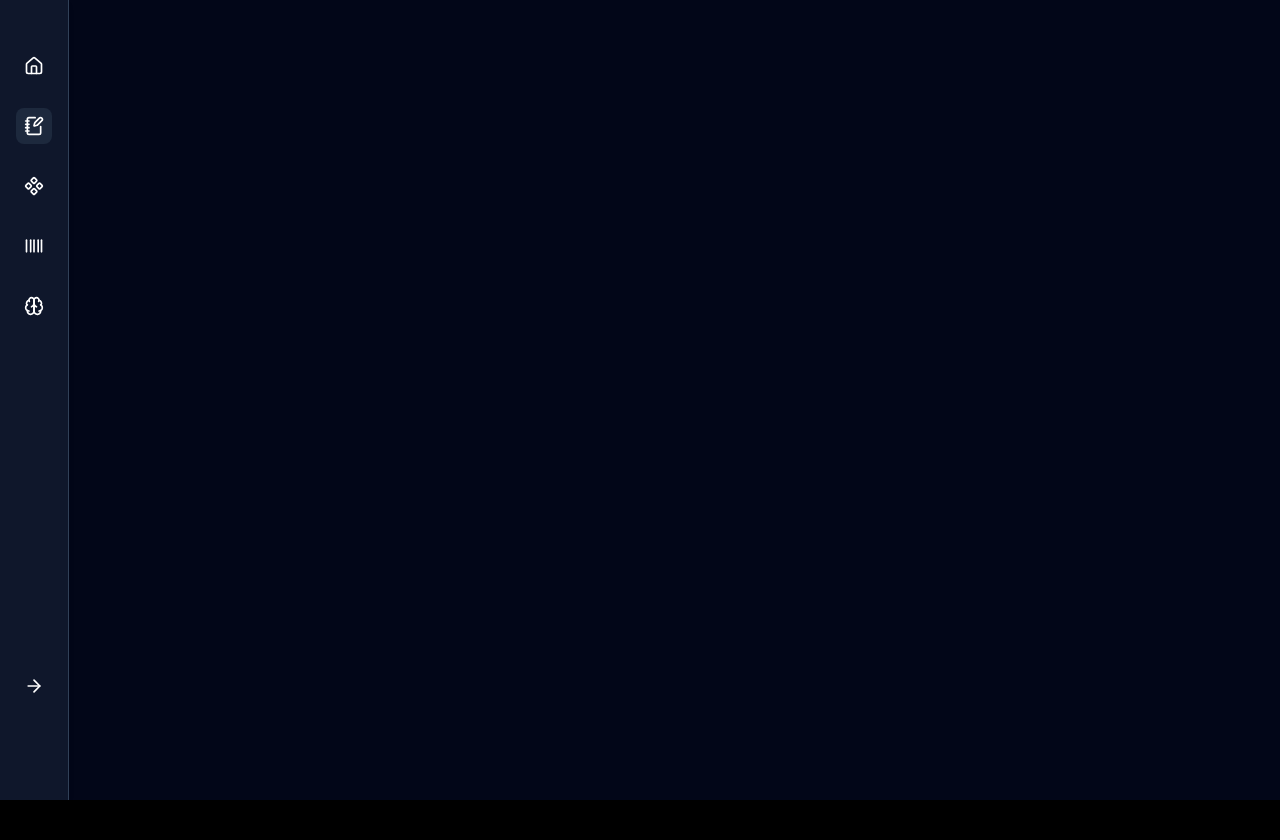
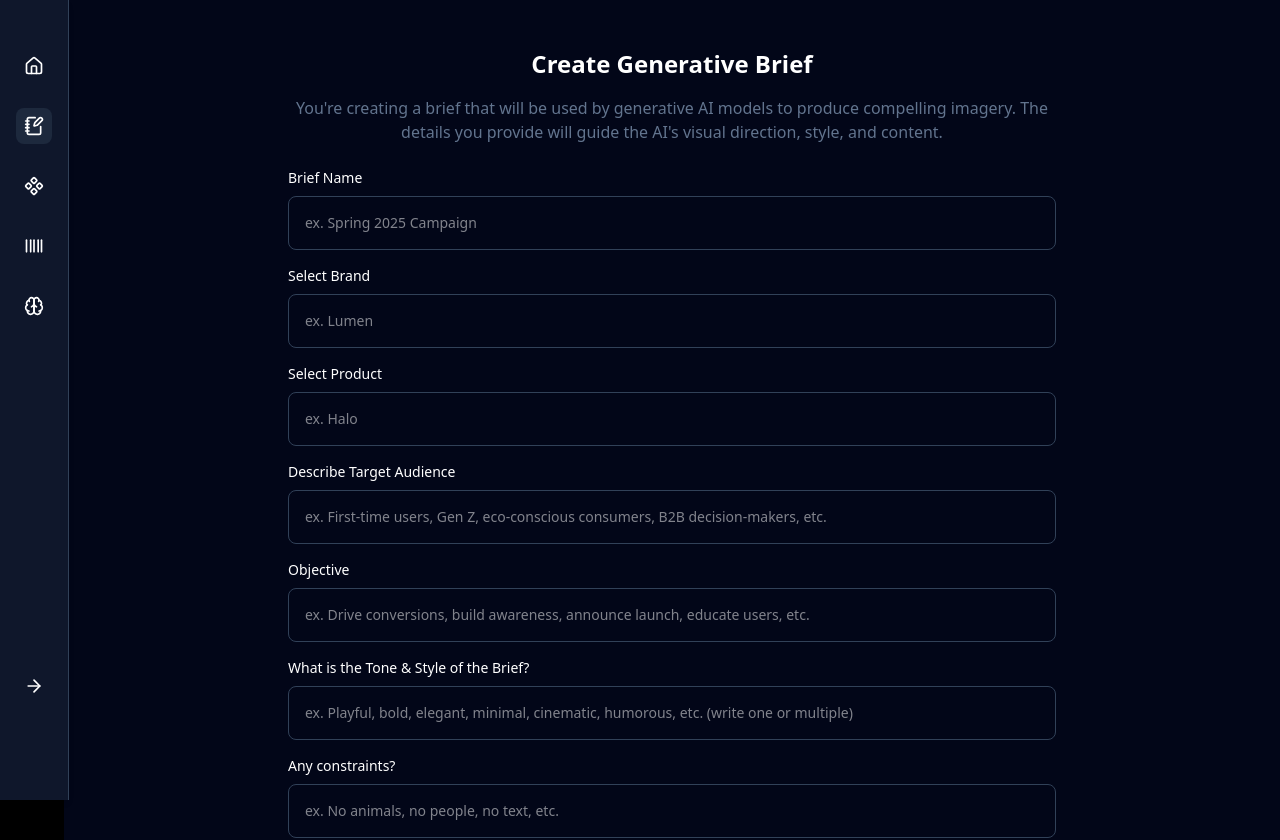
Before and after one commit to Alkemiist/pablo-next, a Next.js app: page /gen-brief in a window 1280 px wide. Shown: the top 840 px of the page. Before the commit the page ends 800 px from the top, so only its background shows below. Built offline with nearby package versions, Linux system fonts and the light colour scheme.

Commit message:
gen brief created

```diff
--- a/app/gen-brief/page.tsx
+++ b/app/gen-brief/page.tsx
@@ -1,28 +1,199 @@
 'use client';
-
-// this is the page for the generative brief: It will be a one-step form that will  generate a brief for idea generation for the user. It will be simple and easy to use.
-// The brief will be a one-pager that will be used to generate ideas for the user.
-// CTA will be a button to generate the brief.
 
 // imports
 import { useState } from 'react';
 import { useForm } from 'react-hook-form';
 import TextareaAutosize from 'react-textarea-autosize';
 import { useGenBriefData } from '../context/gen-brief-context';
+import { GenBriefSchema, genBriefSchema } from '@/lib/genBriefSchema';
+import { zodResolver } from '@hookform/resolvers/zod';
+import axios from 'axios';
+import React from 'react';
 
 
 export default function GenBrief() {
 
-    // this is the logic
-    const { briefName, setBriefName, brand, setBrand, product, setProduct, targetAudience, setTargetAudience, objective, setObjective } = useGenBriefData();
+    // Destructuring the useGenBriefData hook
+    const { briefName, setBriefName, brand, setBrand, product, setProduct, targetAudience, setTargetAudience, objective, setObjective, toneAndStyle, setToneAndStyle, useCase, setUseCase, constraints, setConstraints } = useGenBriefData();
+
+    // form + zod resolver -- destructuring the useForm hook
+    const { register, reset, handleSubmit, formState: { errors, isSubmitting }, setValue, watch } = useForm<GenBriefSchema>({
+        resolver: zodResolver(genBriefSchema),
+        mode: 'onSubmit',
+        defaultValues: {
+            briefName,
+            brand,
+            product,
+            targetAudience,
+            objective,
+            toneAndStyle,
+            constraints
+        }
+    });
+
+    // Watch form values and update context -- this is the sync between the form and the context file
+    const formValues = watch();
+
+    React.useEffect(() => {
+        setBriefName(formValues.briefName || '');
+        setBrand(formValues.brand || '');
+        setProduct(formValues.product || '');
+        setTargetAudience(formValues.targetAudience || '');
+        setObjective(formValues.objective || '');
+        setToneAndStyle(formValues.toneAndStyle || '');
+        setConstraints(formValues.constraints || '');
+    }, [formValues]);
+
+    // on Submit -- function to handle the form submission
+    const onSubmit = async (data: GenBriefSchema) => {
+
+        try {
+            // Log the actual form data being submitted
+            console.log('Submitting form data:', data);
+
+            // Create a new form data object
+            const genBriefData = new FormData();
+
+            // Append data to form data object
+            genBriefData.append("briefName", data.briefName);
+            genBriefData.append("brand", data.brand);
+            genBriefData.append("product", data.product);
+            genBriefData.append("targetAudience", data.targetAudience);
+            genBriefData.append("objective", data.objective);
+            genBriefData.append("toneAndStyle", data.toneAndStyle);
+            genBriefData.append("constraints", data.constraints);
+
+            // Send form data to backend
+            // const response = await axios.post("/api/genBrief", genBriefData);
+
+
+            // Reset form after successful submission
+            reset();
+        } catch (error) {
+            console.error('Error submitting form:', error);
+        }
+    }
 
 
     // the return statement
     return (
-            <div>
-                <form className="flex flex-col gap-4 container max-w-3xl mx-4 items-center justify-center h-screen">
 
-                </form>
+        <div className='flex flex-col gap-4 items-center px-4 py-12 overflow-y-auto bg-slate-950'>
+
+        <div className="flex flex-col w-full lg:w-80% max-w-3xl text-center mb-2">
+            <h1 className='text-2xl font-bold mb-4'>Create Generative Brief</h1>
+            <p className='text-slate-500'>
+                You're creating a brief that will be used by generative AI models to produce compelling imagery. The details you provide will guide
+                the AI's visual direction, style, and content.
+            </p>
+        </div>
+
+        <form
+            onSubmit={(e) => {
+                e.preventDefault();
+                handleSubmit(onSubmit)(e);
+            }}
+            className='flex flex-col gap-4 justify-center items-center w-full max-w-3xl'
+        >
+
+            {/* Brief Name */}
+            <div className='w-full flex flex-col gap-2'>
+                <label htmlFor="productName" className='text-sm font-medium'>Brief Name</label>
+                <input
+                    type="text"
+                    placeholder='ex. Spring 2025 Campaign'
+                    {...register('briefName')}
+                    className='border border-slate-700 w-full text-sm rounded-lg px-4 py-4 text-left'
+                />
+            {errors.briefName && <p className='text-red-500 text-sm'>{errors.briefName.message}</p>}
+
             </div>
+
+            {/* Brand */}
+            <div className='w-full flex flex-col gap-2'>
+                <label htmlFor="productName" className='text-sm font-medium'>Select Brand</label>
+                <input
+                    type="text"
+                    placeholder='ex. Lumen'
+                    {...register('brand')}
+                    className='border border-slate-700 w-full text-sm rounded-lg px-4 py-4 text-left'
+                />
+            {errors.brand && <p className='text-red-500 text-sm'>{errors.brand.message}</p>}
+            </div>
+
+            {/* Product */}
+            <div className='w-full flex flex-col gap-2'>
+                <label htmlFor="productName" className='text-sm font-medium'>Select Product</label>
+                <input
+                    type="text"
+                    placeholder='ex. Halo'
+                    {...register('product')}
+                    className='border border-slate-700 w-full text-sm rounded-lg px-4 py-4 text-left'
+                />
+            {errors.product && <p className='text-red-500 text-sm'>{errors.product.message}</p>}
+            </div>
+
+
+            {/* Target Audience */}
+            <div className='w-full flex flex-col gap-2'>
+                <label htmlFor="productName" className='text-sm font-medium'>Describe Target Audience</label>
+                <TextareaAutosize
+                    placeholder='ex. First-time users, Gen Z, eco-conscious consumers, B2B decision-makers, etc.'
+                    minRows={1}
+                    {...register('targetAudience')}
+                    className='border border-slate-700 w-full text-sm rounded-lg px-4 py-4 text-left resize-none'
+                />
+            {errors.targetAudience && <p className='text-red-500 text-sm'>{errors.targetAudience.message}</p>}
+            </div>
+
+
+            {/* Objective */}
+            <div className='w-full flex flex-col gap-2'>
+                <label htmlFor="productName" className='text-sm font-medium'>Objective</label>
+                <TextareaAutosize
+                    placeholder='ex. Drive conversions, build awareness, announce launch, educate users, etc.'
+                    minRows={1}
+                    {...register('objective')}
+                    className='border border-slate-700 w-full text-sm rounded-lg px-4 py-4 text-left resize-none'
+                />
+             {errors.objective && <p className='text-red-500 text-sm'>{errors.objective.message}</p>}
+            </div>
+
+
+            {/* Tone & Style */}
+            <div className='w-full flex flex-col gap-2'>
+                <label htmlFor="productName" className='text-sm font-medium'>What is the Tone & Style of the Brief?</label>
+                <TextareaAutosize
+                    placeholder='ex. Playful, bold, elegant, minimal, cinematic, humorous, etc. (write one or multiple)'
+                    minRows={1}
+                    {...register('toneAndStyle')}
+                    className='border border-slate-700 w-full text-sm rounded-lg px-4 py-4 text-left resize-none'
+                />
+            {errors.toneAndStyle && <p className='text-red-500 text-sm'>{errors.toneAndStyle.message}</p>}
+            </div>
+
+            {/* Constraints */}
+            <div className='w-full flex flex-col gap-2'>
+                <label htmlFor="productName" className='text-sm font-medium'>Any constraints?</label>
+                <TextareaAutosize
+                    placeholder='ex. No animals, no people, no text, etc.'
+                    minRows={1}
+                    {...register('constraints')}
+                    className='border border-slate-700 w-full text-sm rounded-lg px-4 py-4 text-left resize-none'
+                />
+            {errors.constraints && <p className='text-red-500 text-sm'>{errors.constraints.message}</p>}
+            </div>
+
+            <button
+                type="submit"
+                className='bg-indigo-800 text-white px-4 py-2 rounded-lg w-full mt-8 hover:bg-indigo-900 cursor-pointer'
+                disabled={isSubmitting}
+            >
+                {isSubmitting ? 'Generating...' : 'Generate Brief'}
+            </button>
+
+        </form>
+
+   </div>
     )
 }
--- a/lib/genBriefSchema.ts
+++ b/lib/genBriefSchema.ts
@@ -0,0 +1,16 @@
+import { z } from 'zod';
+
+export const genBriefSchema = z.object({
+
+    briefName: z.string().min(1, { message: "Brief name is required" }),
+    brand: z.string().min(1, { message: "Brand name is required" }),
+    product: z.string().min(1, { message: "Product name is required" }),
+    targetAudience: z.string().min(1, { message: "Target audience is required" }),
+    objective: z.string().min(1, { message: "Objective is required" }),
+    toneAndStyle: z.string().min(1, { message: "Tone and style is required" }),
+    useCase: z.string().optional(),
+    constraints: z.string().min(1, { message: "Constraints are required" }),
+
+})
+
+export type GenBriefSchema = z.infer<typeof genBriefSchema>;
```
